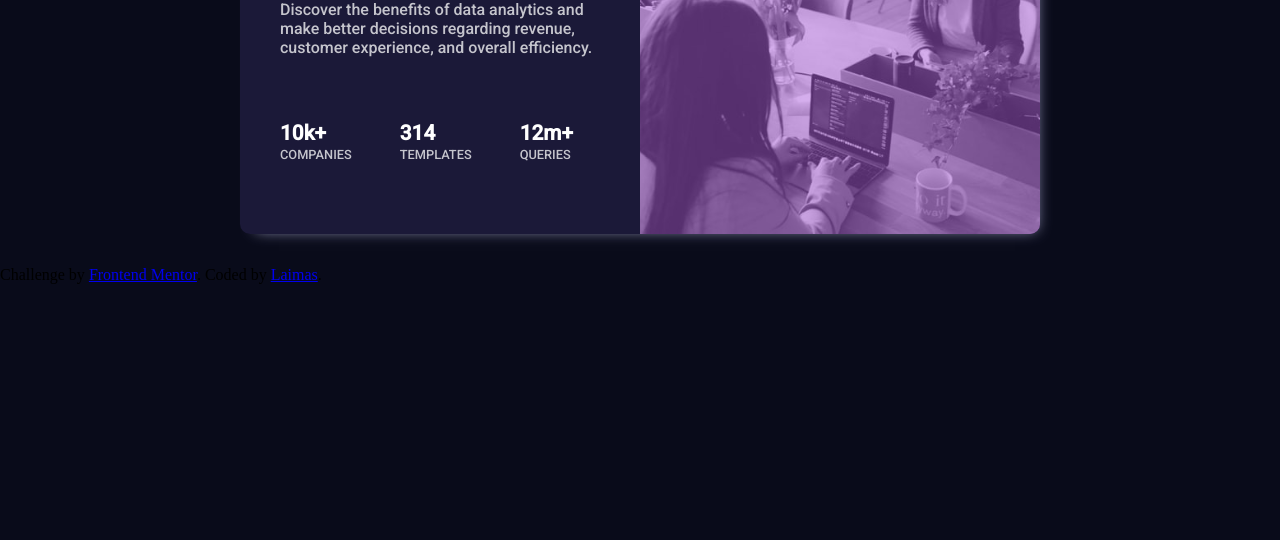
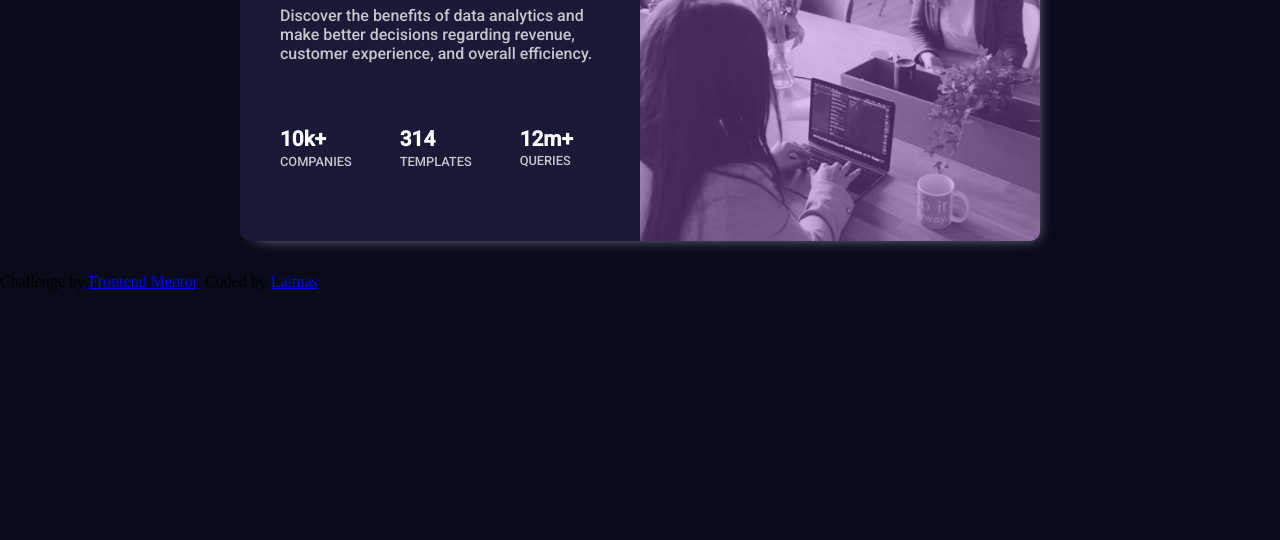
Before and after one commit to Vosinepi/stats-preview-card-component-main, a plain HTML site: page index.html in a window 1280 px wide. Shown: the part 260-800 px from the top of the page. Drawn offline with Linux system fonts and the light colour scheme.

Commit message:
correciones

```diff
--- a/style.css
+++ b/style.css
@@ -41,7 +41,7 @@ p {
 
 .paragraph {
   font-size: 1rem;
-  margin-top: 5%;
+  margin-top: 7%;
 }
 .stat-text {
   font-size: 0.8rem;
@@ -63,15 +63,18 @@ li {
 
 }
 .project-image {
-  opacity: 0.5;
+  opacity: 0.6;
   height: 100%;
   width: 100%;
   object-fit: cover;
-
+}
+.image:hover {
+  background: none;
+  transition: all 0.3s linear;
 }
 .image {
-  background-color: var(--accent);
   width: 400px;
+  background: var(--accent);
 
 }
 
```
Also changed, not shown: 1 other file.
